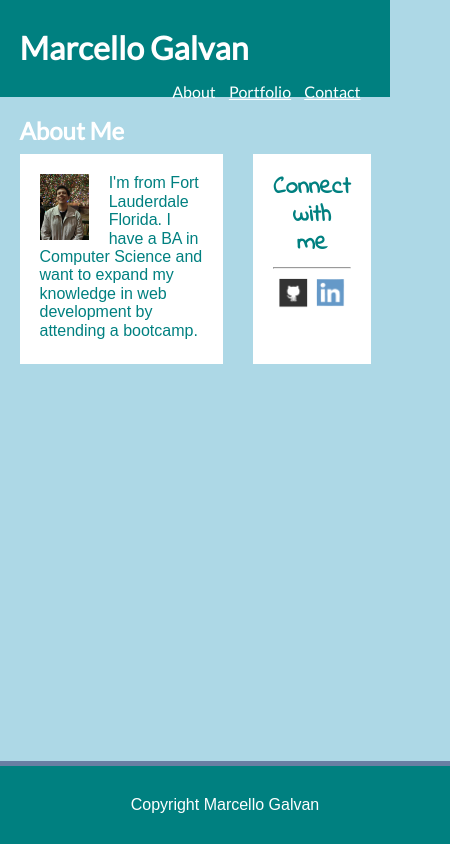
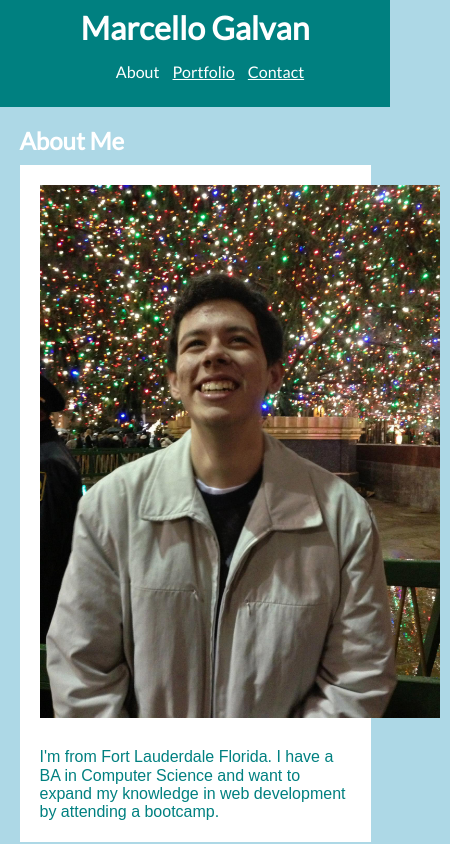
Before and after one commit to ohsnaplol/Responsive-Portfolio, a plain HTML site: page index.html in a window 390 px wide. Shown: the top 844 px of the page, 450 px wide, since content can reach past the window. Drawn offline with Linux system fonts and the light colour scheme; a web font is replaced by a local one.

Commit message:
added responsiveness, portfolio page buggy

```diff
--- a/assets/css/style.css
+++ b/assets/css/style.css
@@ -29,14 +29,6 @@ nav li {
 
 a:hover {
   background-color: pink;
-}
-
-a:focus {
-  background-color: red;
-}
-
-a:active {
-  background-color: purple;
 }
 
 p {
@@ -95,18 +87,19 @@ footer {
 
 .flexparentproject {
   background-color: white;
-  padding: 10px;
+  padding: 20px;
   float: left;
-  width: 65%;
+  width: 70%;
   flex-wrap: wrap;
   /*margin: 0;*/
-  margin-right: 10px;
+  margin-right: 30px;
+  margin-bottom: 30px;
   display: flex;
 }
 
 .mainContent {
   width: 70%;
-  margin-right: 30px;
+  margin: 0 30px 30px 0;
 }
 
 .content {
@@ -132,3 +125,62 @@ footer {
 .socialMediaImg {
   width: 40%;
 }
+
+@media screen  and (max-width: 980px){
+  #profilepic {
+    width: inherit;
+    margin: auto;
+    float: none;
+  }
+}
+
+@media screen  and (max-width: 768px){
+
+  #profilepic {
+    margin-left: auto;
+    margin-right: auto;
+    margin-bottom: 30px;
+    display: block;
+    width: 400px;
+  }
+
+  .mainContent {
+    width: auto;
+    margin-right: 0;
+  }
+
+  .connect {
+    width: auto;
+  }
+
+  .socialMediaImg {
+    width: 20%;
+  }
+
+  .flexparent {
+    flex-direction: column;
+  }
+
+  footer {
+    margin-top: 30px;
+    position: static;
+  }
+}
+
+@media screen and (max-width: 640px) {
+
+  header {
+    padding: 10px;
+  }
+
+  h1 {
+    display: block;
+    margin: 0;
+    text-align: center;
+  }
+
+   nav {
+     float: none;
+     text-align: center;
+   }
+}
```
Also changed, not shown: portfolio.html (+2 -2 lines).
